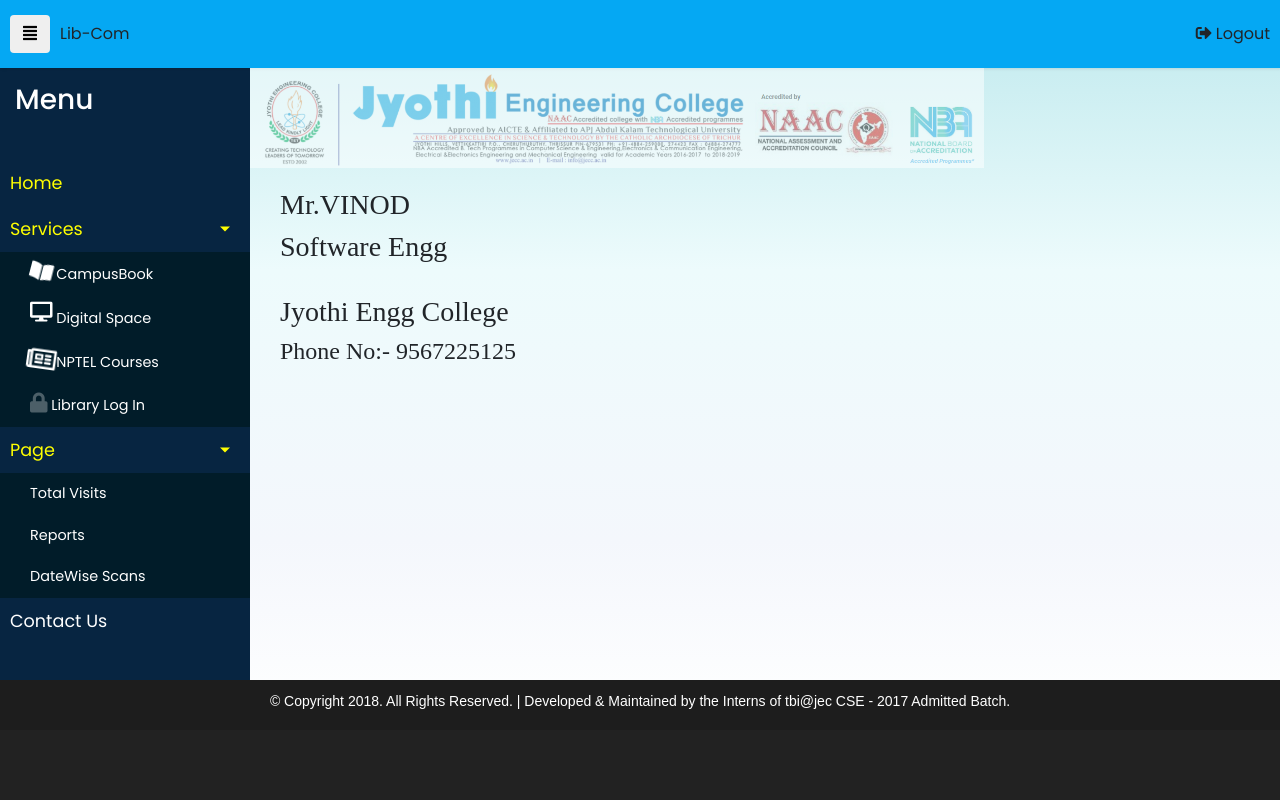
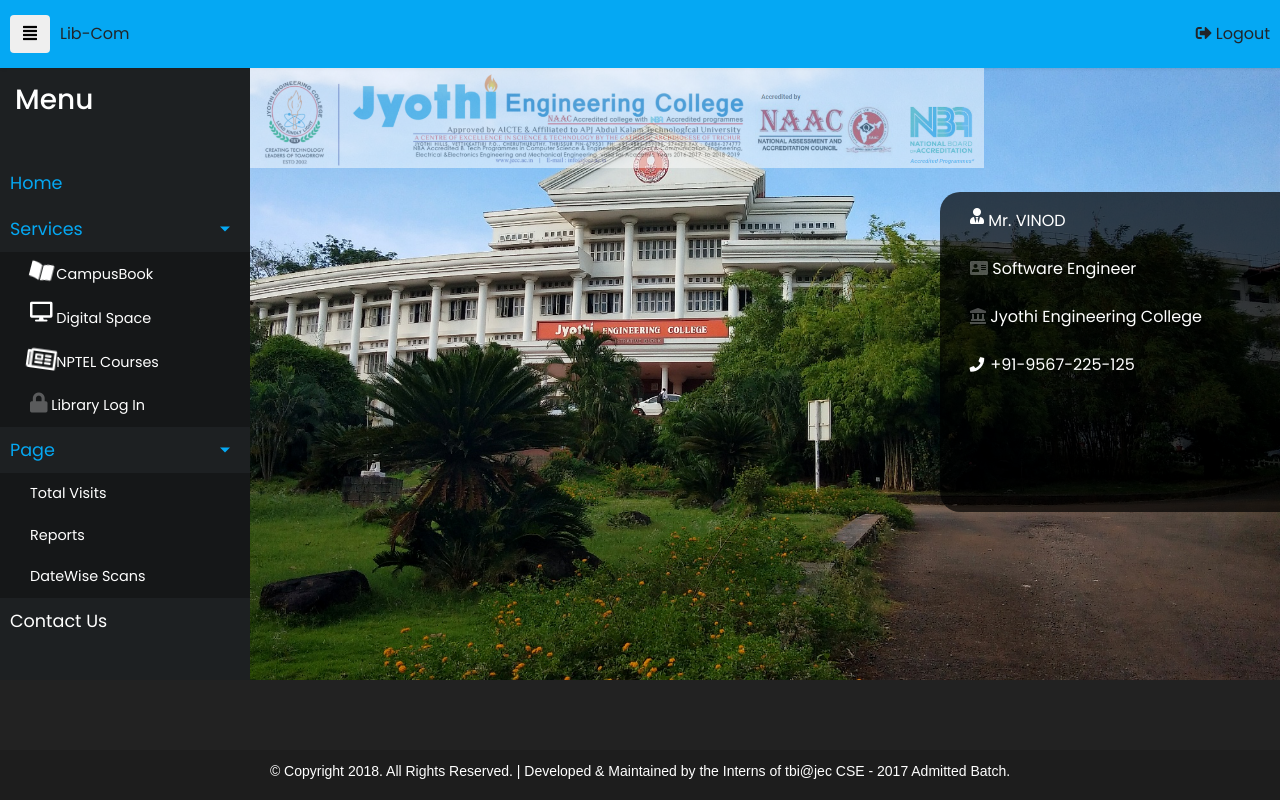
Before and after one commit to deepuvkrish/library, a PHP site: page /admin/pages/contact.php in a window 1280 px wide. Run offline with PHP 8.4, Linux system fonts and the light colour scheme; the visitor is signed in with stand-in values (Sample User, id 1); some libraries are stand-ins or nearby versions; some web fonts are replaced.

Commit message:
sidebar color changed, contact page added

```diff
--- a/admin/dist/css/style.css
+++ b/admin/dist/css/style.css
@@ -1,13 +1,39 @@
 body {
+
     overflow-x: hidden;
     background: -webkit-linear-gradient(top, #bee9ed 0%,#edfbfc 37%,#f4f7fc 74%,#fff 100%); /* Chrome10-25,Safari5.1-6 */
     background: linear-gradient(to bottom, #bee9ed 0%,#edfbfc 37%,#f4f7fc 74% #fff 100%); /* W3C, IE10+, FF16+, Chrome26+, Opera12+, Safari7+ */
     filter: progid:DXImageTransform.Microsoft.gradient( startColorstr='#2fdfef', endColorstr='#7ffffa',GradientType=0 );
   }
+ .background {
+  background-image: url("../../../img/jec.JPG");
+  background-image: bottom center no-repeat;
+  background-color: #cccccc;
+  background-repeat: no-repeat;
+  background-position:center;
+  background-size: contain;
+  -webkit-background-size:cover;
+  -moz-background-size:cover;
+  -o-background-size:cover;
+  background-size:cover;
+ }
+
+ .contact {
+  width: 420px;
+  height: 320px;
+  background: rgba(0, 0, 0, 0.7);
+  color: #fff;
+  top: 30%;
+  left: 900px;
+  position: relative;
+  transform: translate(-50%, -50%);
+  box-sizing: border-box;
+  border-radius: 20px;
+}
 
 
 .foot {
-  position: relative;
+  position: fixed;
   left: 0;
   bottom: 0;
   width: 100%;
--- a/admin/pages/contact.php
+++ b/admin/pages/contact.php
@@ -23,8 +23,7 @@
 	<link rel="stylesheet" href="https://cdnjs.cloudflare.com/ajax/libs/font-awesome/4.7.0/css/font-awesome.css">
 
 	<!--Font Awesome version 5.2.0-->
-	<link rel="stylesheet" href="https://use.fontawesome.com/releases/v5.2.0/css/all.css" integrity="sha384-hWVjflwFxL6sNzntih27bfxkr27PmbbK/iSvJ+a4+0owXq79v+lsFkW54bOGbiDQ"
-	 crossorigin="anonymous">
+	<link rel="stylesheet" href="https://use.fontawesome.com/releases/v5.3.1/css/all.css" integrity="sha384-mzrmE5qonljUremFsqc01SB46JvROS7bZs3IO2EmfFsd15uHvIt+Y8vEf7N7fWAU" crossorigin="anonymous">
 	<!-- FontAwesome Icon Animation CSS-->
 	<link rel="stylesheet" type="text/css" href="../dist/css/anima.css">
 	<link rel="stylesheet" type="text/css" href="../dist/css/style.css">
@@ -40,8 +39,7 @@
 
 </head>
 
-
-<body>
+<body class="background">
 
 <nav class="navbar navbar-expand-lg navbar-light bg-lig">
     <button type="button" id="sidebarCollapse" class="btn btn-infos">
@@ -68,14 +66,13 @@
 		<nav id="sidebar">
 			<div class="sidebar-header">
 				<h3>Menu</h3>
-
 			</div>
 			<ul class="list-unstyled components">
                 <li>
-                <a href="index.php" style="color:yellow">Home</a>
+                <a href="index.php" style="color:#05a8f3">Home</a>
                 </li>
 				<li>
-					<a href="#homeSubmenu" data-toggle="collapse" aria-expanded="false" class="dropdown-toggle" style="color:yellow">Services</a>
+					<a href="#homeSubmenu" data-toggle="collapse" aria-expanded="false" class="dropdown-toggle" style="color:#05a8f3">Services</a>
 					<ul class="list-unstyled" id="homeSubmenu">
 						<li>
 							<a href="http://www.jecc.ac.in/campusbook">
@@ -96,7 +93,7 @@
 					</ul>
 				</li>
 				<li>
-					<a href="#pageSubmenu" data-toggle="collapse" aria-expanded="false" class="dropdown-toggle" style="color:yellow">Page</a>
+					<a href="#pageSubmenu" data-toggle="collapse" aria-expanded="false" class="dropdown-toggle" style="color:#05a8f3">Page</a>
 					<ul class="list-unstyled" id="pageSubmenu">
 						<li><a href="totals.php">Total Visits</a></li>
 						<li><a href="reports.php">Reports</a></li>
@@ -111,17 +108,13 @@
     	<div>
     		<img src="../../img/head.png" height=100px width=100% >
     	</div>
+		<div class="contact">
+			<i class="fas fa-user-tie  faa-float animated" style="padding-top:20px;padding-left:30px"></i> Mr. VINOD <br> <br>
+			<i class="fas fa-address-card faa-flash animated"style="padding-left:30px"></i> Software Engineer <br><br>
+			<i class="fas fa-landmark faa-flash animated" style="padding-left:30px"></i> Jyothi Engineering College <br><br>
+			<i class="fas fa-phone faa-pulse animated" style=";padding-left:30px"></i> +91-9567-225-125
 		<div>
-    <h3 style="font-family:Times new roman;padding-top:20px;padding-left:30px"> Mr.VINOD </h3>
 	</div>
-    <div>
-    <h3 style="font-family:Letter Gothic Std;padding-left:30px"> Software Engg </h3> <br>
-    <h3 style="font-family:Orator Std;padding-left:30px"> Jyothi Engg College </h3>
-    </div>
-    <h4 style="font-family:Papyrus;padding-left:30px"> Phone No:- 9567225125 </h4> <br>
-
-    </div>
-
 </div>
 
 
@@ -142,8 +135,7 @@
 			<!-- Footer Copyright -->
 		</div>
 		<!-- Container Closed-->
-	</div>
-    <!--Footer closed-->
+</div><!--Footer closed-->
 
 
     <!-- Optional JavaScript -->
--- a/admin/pages/index.php
+++ b/admin/pages/index.php
@@ -159,7 +159,7 @@
 			<ul class="list-unstyled components">
 
 				<li>
-					<a href="#homeSubmenu" style="color:yellow" data-toggle="collapse" aria-expanded="false" class="dropdown-toggle">Services</a>
+					<a href="#homeSubmenu" style="color:#05a8f3" data-toggle="collapse" aria-expanded="false" class="dropdown-toggle">Services</a>
 					<ul class="list-unstyled" id="homeSubmenu">
 						<li>
 							<a href="http://www.jecc.ac.in/campusbook">
@@ -180,7 +180,7 @@
 					</ul>
 				</li>
 				<li>
-					<a href="#pageSubmenu" style="color:yellow" data-toggle="collapse" aria-expanded="false" class="dropdown-toggle">Page</a>
+					<a href="#pageSubmenu" style="color:#05a8f3" data-toggle="collapse" aria-expanded="false" class="dropdown-toggle">Page</a>
 					<ul class="list-unstyled" id="pageSubmenu">
 						<li><a href="totals.php">Total Visits</a></li>
 						<li><a href="reports.php">Reports</a></li>
--- a/admin/pages/reports.php
+++ b/admin/pages/reports.php
@@ -67,9 +67,9 @@
 
 			</div>
 			<ul class="list-unstyled components">
-		    <a href="index.php"><h4 style="padding:10px";>Dash Board</h4></a>
+		    <a href="index.php"><h4 style="padding:10px;color:#05a8f3";>Dash Board</h4></a>
 				<li>
-					<a href="#homeSubmenu" data-toggle="collapse" aria-expanded="false" class="dropdown-toggle" style="color:yellow" >Services</a>
+					<a href="#homeSubmenu" data-toggle="collapse" aria-expanded="false" class="dropdown-toggle" style="color:#05a8f3" >Services</a>
 					<ul class=" list-unstyled" id="homeSubmenu">
 						<li>
 							<a href="http://www.jecc.ac.in/campusbook">
@@ -90,7 +90,7 @@
 					</ul>
 				</li>
 				<li>
-					<a href="#pageSubmenu" data-toggle="collapse" aria-expanded="false" class="dropdown-toggle" style="color:yellow">Page</a>
+					<a href="#pageSubmenu" data-toggle="collapse" aria-expanded="false" class="dropdown-toggle" style="color:#05a8f3">Page</a>
 					<ul class=" list-unstyled" id="pageSubmenu">
 						<li><a href="totals.php">Visits</a></li>
 						<li><a href="reports.php">Reports</a></li>
--- a/admin/pages/staf_rep.php
+++ b/admin/pages/staf_rep.php
@@ -72,9 +72,9 @@
 
 			</div>
 			<ul class="list-unstyled components">
-		    <a href="index.php"><h3 style="padding:10px";>Dash Board</h3></a>
+		    <a href="index.php"><h3 style="padding:10px;color:#05a8f3";>Dash Board</h3></a>
 				<li>
-					<a href="#homeSubmenu" data-toggle="collapse" aria-expanded="false" class="dropdown-toggle" style="color:yellow">Services</a>
+					<a href="#homeSubmenu" data-toggle="collapse" aria-expanded="false" class="dropdown-toggle" style="color:#05a8f3">Services</a>
 					<ul class="list-unstyled" id="homeSubmenu">
 						<li>
 							<a href="http://www.jecc.ac.in/campusbook">
@@ -95,7 +95,7 @@
 					</ul>
 				</li>
 				<li>
-					<a href="#pageSubmenu" data-toggle="collapse" aria-expanded="false" class="dropdown-toggle" style="color:yellow">Page</a>
+					<a href="#pageSubmenu" data-toggle="collapse" aria-expanded="false" class="dropdown-toggle" style="color:#05a8f3">Page</a>
 					<ul class="list-unstyled" id="pageSubmenu">
 						<li><a href="index.php">Home</a></li>
 						<li><a href="totals.php">Visits</a></li>
--- a/admin/pages/staff.php
+++ b/admin/pages/staff.php
@@ -69,9 +69,9 @@
 
 			</div>
 			<ul class="list-unstyled components">
-		    <a href="index.php"><h3 style="padding:10px";>Dash Board</h3></a>
+		    <a href="index.php"><h3 style="padding:10px;color:#05a8f3";>Dash Board</h3></a>
 				<li>
-					<a href="#homeSubmenu" data-toggle="collapse" aria-expanded="false" class="dropdown-toggle">Services</a>
+					<a href="#homeSubmenu" data-toggle="collapse" aria-expanded="false" class="dropdown-toggle" style="color:#05a8f3">Services</a>
 					<ul class="collapse list-unstyled" id="homeSubmenu">
 						<li>
 							<a href="http://www.jecc.ac.in/campusbook">
@@ -92,7 +92,7 @@
 					</ul>
 				</li>
 				<li>
-					<a href="#pageSubmenu" data-toggle="collapse" aria-expanded="false" class="dropdown-toggle">Page</a>
+					<a href="#pageSubmenu" data-toggle="collapse" aria-expanded="false" style="color:#05a8f3" class="dropdown-toggle">Page</a>
 					<ul class="collapse list-unstyled" id="pageSubmenu">
 						<li><a href="index.php">Home</a></li>
 						<li><a href="totals.php">Visits</a></li>
--- a/admin/pages/stud_rep.php
+++ b/admin/pages/stud_rep.php
@@ -71,9 +71,9 @@
 
 			</div>
 			<ul class="list-unstyled components">
-		    <a href="index.php"><h3 style="padding:10px";>Dash Board</h3></a>
+		    <a href="index.php"><h3 style="padding:10px;color:#05a8f3">Dash Board</h3></a>
 				<li>
-					<a href="#homeSubmenu" style="color:yellow" data-toggle="collapse" aria-expanded="false" class="dropdown-toggle">Services</a>
+					<a href="#homeSubmenu" style="color:#05a8f3" data-toggle="collapse" aria-expanded="false" class="dropdown-toggle">Services</a>
 					<ul class="list-unstyled" id="homeSubmenu">
 						<li>
 							<a href="http://www.jecc.ac.in/campusbook">
@@ -94,7 +94,7 @@
 					</ul>
 				</li>
 				<li>
-					<a href="#pageSubmenu" data-toggle="collapse" style="color:yellow" aria-expanded="false" class="dropdown-toggle">Page</a>
+					<a href="#pageSubmenu" data-toggle="collapse" style="color:#05a8f3" aria-expanded="false" class="dropdown-toggle">Page</a>
 					<ul class=" list-unstyled" id="pageSubmenu">
                         <li><a href="index.php">Home</a></li>
 						<li><a href="totals.php">Total Visits</a></li>
--- a/admin/pages/style.css
+++ b/admin/pages/style.css
@@ -56,7 +56,7 @@ a:focus{
     min-width: 250px;
     max-width: 250px;
     min-height: 600px;
-    background: rgb(7, 37, 65);
+    background: rgb(29, 32, 34);
     color: #fff;
     transition: all 0.3s;
 }
@@ -84,13 +84,13 @@ a:focus{
 }
 #sidebar ul li a:hover {
     color: #f1f6f8;
-    background: rgb(5, 97, 158);
+    background: rgb(57, 63, 67);
 }
 
 #sidebar ul li.active>a,
 a[aria-expanded="true"] {
-    color: rgb(255, 225, 0);
-    background: #022f46;
+    color: #05a8f3;
+    background: rgb(23, 27, 29);
 }
 a[data-toggle="collapse"] {
     position: relative;
@@ -106,12 +106,12 @@ a[data-toggle="collapse"] {
 ul ul a {
     font-size: 0.9em !important;
     padding-left: 30px !important;
-    background: #011c29;
+    background: #151718;
 }
 ul ul a.active {
     font-size: 0.9em !important;
     padding-left: 30px !important;
-    background: #c8ff03;
+    background: #05a8f3;
 }
 
 
@@ -168,8 +168,7 @@ a.article:hover {
 .panel {
     margin-bottom: 20px;
     background-color: #fff;
-    border: 1px solid transparent;
-    border-radius: 4px;
+    border-radius: 6px;
     -webkit-box-shadow: 0 1px 1px rgba(0, 0, 0, .05);
 	box-shadow: 0 1px 1px rgba(0, 0, 0, .05);
 	min-width: 250px;
--- a/admin/pages/totals.php
+++ b/admin/pages/totals.php
@@ -350,9 +350,9 @@
 				<h3>Menu</h3>
 			</div>
 			<ul class="list-unstyled components" >
-		    <a href="index.php"><h4 style="padding:10px";>Dash Board</h4></a>
+		    <a href="index.php"><h4 style="padding:10px;color:#05a8f3";>Dash Board</h4></a>
 				<li>
-					<a href="#homeSubmenu" data-toggle="collapse" aria-expanded="false" class="dropdown-toggle" style="color:yellow">Services</a>
+					<a href="#homeSubmenu" data-toggle="collapse" aria-expanded="false" class="dropdown-toggle" style="color:#05a8f3">Services</a>
 					<ul class="list-unstyled" id="homeSubmenu">
 						<li>
 							<a href="http://www.jecc.ac.in/campusbook">
@@ -373,7 +373,7 @@
 					</ul>
 				</li>
 				<li>
-					<a href="#pageSubmenu" data-toggle="collapse" aria-expanded="false" class="dropdown-toggle" style="color:yellow">Page</a>
+					<a href="#pageSubmenu" data-toggle="collapse" aria-expanded="false" class="dropdown-toggle" style="color:#05a8f3">Page</a>
 					<ul class="list-unstyled" id="pageSubmenu">
 						<li><a href="totals.php">Total Visits</a></li>
                         <li><a href="reports.php">Reports</a></li>
```
Also changed, not shown: admin/pages/date.php (+4 -4 lines), img/jec.JPG (added). Lines whose indentation alone changed are shown as unchanged.
